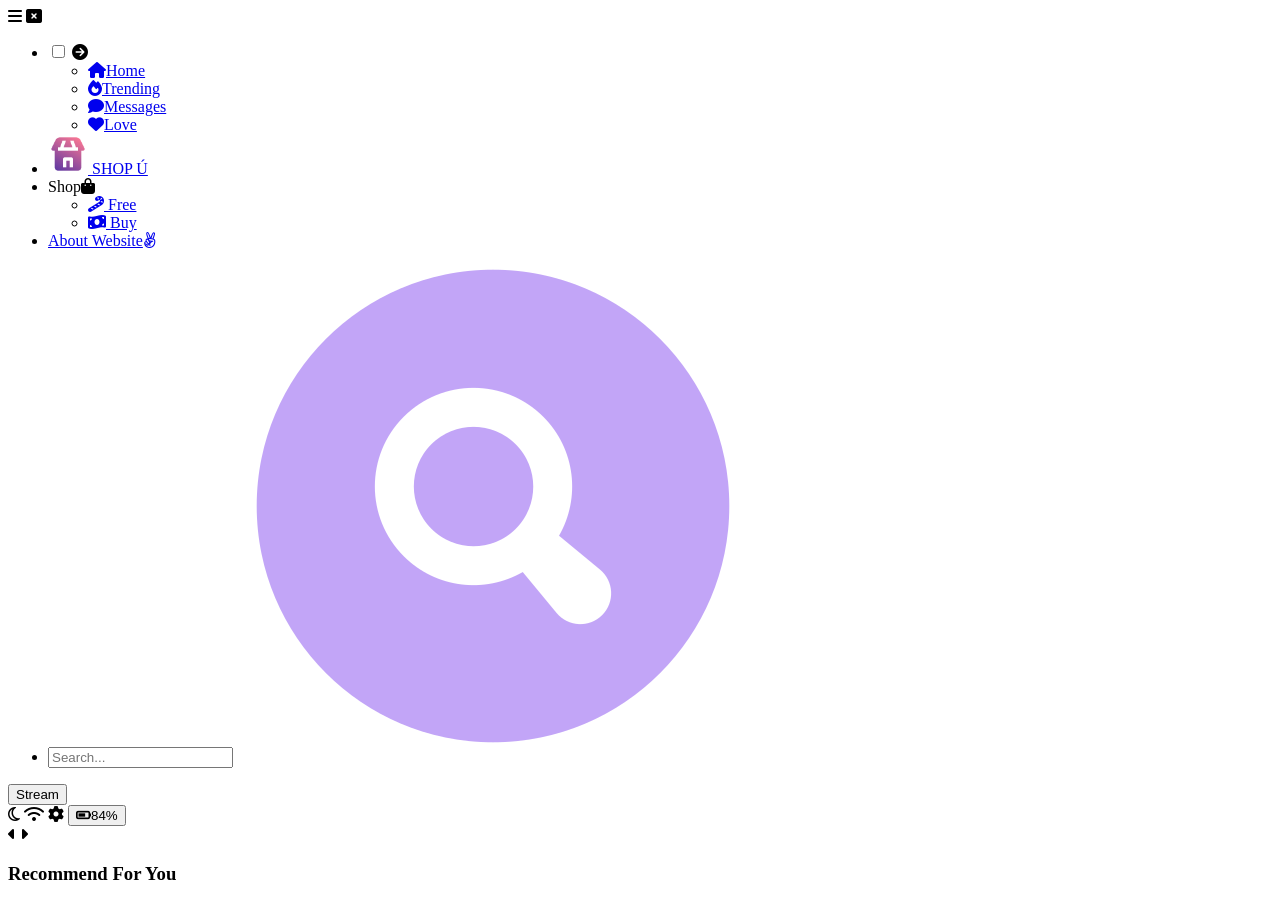
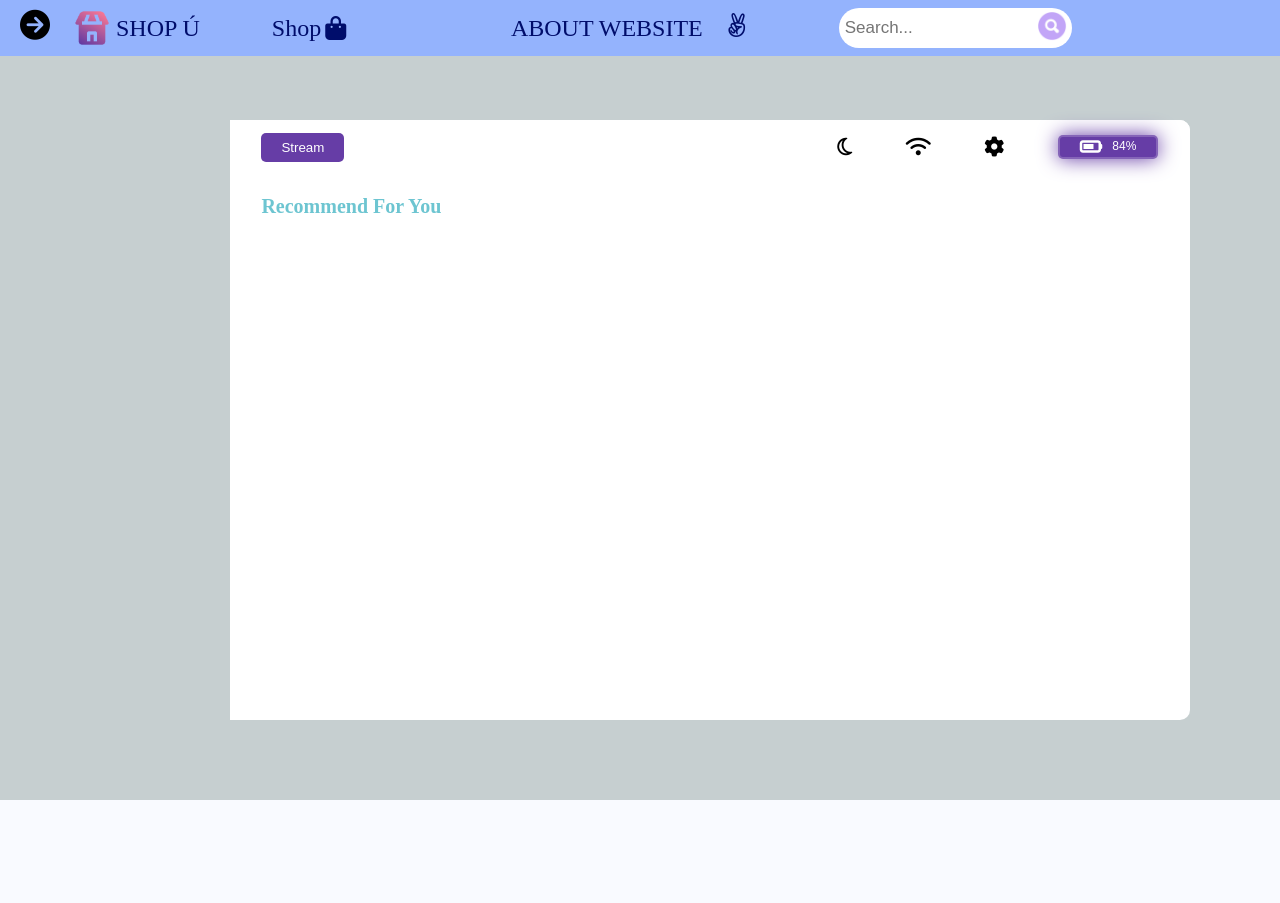
Before and after one commit to MUisthebest/Software-Engineer, a Node server app: template src/views/Homepage.ejs in a window 1280 px wide. After the commit the page ends 800 px from the top, so only its background shows below. Run offline with Node 20, Linux system fonts and the light colour scheme; the template is opened without the code that fills it, so the values that code supplies are empty.

Commit message:
So Stress

```diff
--- /dev/null
+++ b/src/public/css/HomePage-style.css
@@ -0,0 +1,484 @@
+@media screen and (min-width: 1024px) {
+    :root {
+      --normal-font-size: 1rem;
+    }
+  }
+
+  * {
+    box-sizing: border-box;
+    padding: 0;
+    margin: 0;
+  }
+
+  body {
+    font-family: var("Montserrat", sans-serif);
+    font-size: var(.938rem);
+    background-color: var(hsl(220, 100%, 97%));
+  }
+
+  ul {
+    list-style: none;
+  }
+
+  a {
+    text-decoration: none;
+  }
+
+  /* input[type="checkbox"] {
+    float: right;
+    padding: 6px;
+    border: none;
+    height: 2.5rem;
+    margin: 0.5rem 0 0 0;
+    font-size: 17px;
+    border-radius: 30px;
+  } */
+
+
+  .slide{
+    top: 56px;
+    height: 1000px;
+    width: 240px;
+    position: absolute;
+    background: #94B3FD;
+    transition: 0.5s ease;
+    transform: translateX(-240px);
+  }
+
+  ul li{
+    list-style: none;
+    position: relative;
+  }
+
+  ul li a{
+    text-transform: uppercase;
+    text-decoration: none;
+    color: #fff;
+  }
+
+  ul li::after{
+    content: '';
+    height: 3px;
+    width: 0%;
+    background: #c0d099;
+    position: absolute;
+    left: 0;
+    bottom: 5px;
+    transition: .5s;
+  }
+
+  ul li:hover::after{
+    width: 100%;
+  }
+
+  ul li a i{
+    width: 60px;
+    text-align: center;
+    height: 30px;
+  }
+
+  .hide{
+    -webkit-appearance: none;
+    appearance: none;
+    display: none;
+    visibility: hidden;
+  }
+
+
+  .bt_burger, .bt_close{
+  position: absolute;
+  width: 30px;
+  height: 30px;
+  line-height: 35px;
+  z-index: 101;
+  font-size: 30px;
+  left: 20px;
+  top: 10px;
+  transition: .3s;
+  }
+
+  #check:checked
+  ~label #arrow{
+    opacity: 1;
+    transform: rotate(90deg);
+  }
+
+
+  #check:checked~.slide{
+  transform: translateX(0);
+  }
+
+
+
+  .container {
+    margin-inline: 1.5rem;
+    width: 100%;
+  }
+
+  .header {
+    position: fixed;
+    top: 0;
+    left:0;
+    width: 100%;
+    height: 100%;
+    background-color: #c6cfd0;
+    box-shadow: 0 2px 16px hsla(220, 32%, 8%, .3);
+    z-index: var(100);
+  }
+
+  .nav {
+    height: 3.5rem;
+    background-color:#94B3FD;
+    width: 100%;
+  }
+
+  .nav__logo,
+  .nav__burger,
+  .nav__close {
+    color:white;
+  }
+
+  .nav__data{
+    height: 100%;
+    display: flex;
+    justify-content: space-between;
+    align-items: center;
+  }
+
+  .nav__logo{
+    display: inline-flex;
+    align-items: center;
+    font-weight: var(600);
+  }
+
+  .nav__logo i{
+    font-size: 1.25rem;
+  }
+
+  .nav__toggle{
+    position: relative;
+    width: 32px;
+    height: 32px;
+  }
+
+  .nav__burger,
+  .nav__close{
+    position:absolute;
+    width: max-content;
+    height: max-content;
+    inset: 0;
+    margin: auto;
+    font: 1.25rem;
+    cursor: pointer;
+    transition: opacity .1s, transform .4s;
+  }
+
+  .nav__close{
+    opacity: 0;
+  }
+
+  @media screen and (max-width: 1118px) {
+    .nav__menu{
+        position: absolute;
+        left: 0;
+        top: 2.5rem;
+        width: 100%;
+        height: calc(100vh - 3.5rem);
+        overflow: auto;
+        pointer-events: none;
+        opacity: 0;
+        transition: top .4s, opacity .3s;
+    }
+    .nav__menu::-webkit-scrollbar{
+        width: 0;
+    }
+
+    .nav__list{
+        background-color: black;
+        padding-top: 1rem;
+    }
+
+
+  }
+
+
+
+  .nav__link{
+    color: #000D6B;
+    background-color: #94B3FD;
+    font-size: 1.5rem;
+    height: 55px;
+    font-weight: var(600);
+    padding: 1rem 1rem;
+    justify-content: space-between;
+    display: flex;
+    align-items: center;
+    transition: background-color .3s;
+  }
+
+
+
+  .show-menu{
+    opacity: 1;
+    top: 1.5rem;
+    pointer-events: initial;
+  }
+
+  .show-icon .nav__burger{
+    opacity: 0;
+    transform: rotate(90deg);
+  }
+
+  .show-icon .nav__close{
+    opacity: 1;
+    transform: rotate(90deg);
+  }
+
+  .down__item{
+    cursor: pointer;
+  }
+
+  .dropdown-arrow{
+    font-size: 1.5rem;
+    font-weight: initial;
+    transition: transform .4s;
+  }
+
+  .dropdown__link{
+    padding: 1.25rem 1.25rem 1.25rem 2.5rem;
+    color: rgb(0, 0, 0);
+    background-color: #6DC5D1;
+    display: flex;
+    align-items: center;
+    column-gap: .5rem;
+    font-weight: var(600);
+  }
+
+  .dropdown__link i{
+    font-size: 1.25rem;
+  }
+
+  .dropdown__menu{
+    max-height: 0;
+    overflow: hidden;
+    transition: max-height .4s ease-out;
+  }
+
+  .dropdown__menu li a{
+  display: flex;
+  width: 100;
+  justify-content: center;
+  align-items: center;
+  }
+
+  .down__item:hover .dropdown__menu{
+    max-height: 1000px;
+    transition: max-height .4s ease-in;
+  }
+
+  @media screen and (max-width: 340px) {
+    .container{
+        margin-inline: 1rem;
+    }
+    .nav__link{
+        padding-inline: 1rem;
+    }
+  }
+
+  @media screen and (min-width: 1118px) {
+    .container {
+      margin-inline: auto;
+    }
+
+    .nav {
+      height: calc(var(3.5rem)+1.5rem);
+      display: flex;
+      justify-content: space-between;
+    }
+
+    .nav__toggle {
+      display: none;
+    }
+    .nav__list {
+      height: 100%;
+      display: flex;
+      column-gap: 4.5rem;
+    }
+    .nav__link{
+        height: 100%;
+        padding: 0;
+        justify-content: initial;
+        column-gap: .25rem;
+    }
+
+  }
+
+  .containerNav label #arrow{
+    position: absolute;
+    width: 35px;
+    height: 35px;
+    line-height: 35px;
+    right: 10px;
+    font-size: 25px;
+    background: #fff;
+    box-shadow: 0 0 5px rgba(0,0,0,0.7);
+    text-align: center;
+    top: 10px;
+    border-radius: 50px;
+    color: #3EDBF0;
+    transition: .3s;
+  }
+
+  .search-container {
+  display: flex;
+  align-items: center;
+  position: relative;
+  height: 3.5;
+  }
+
+  .search-container input[type="searchbox"] {
+    float: right;
+    padding: 6px;
+    border: none;
+    height: 2.5rem;
+    margin: 0.5rem 0 0 0;
+    font-size: 17px;
+    border-radius: 30px;
+  }
+
+  .search-container #check_SearchButton {
+  position: absolute;
+  right: 5px;
+  top: 55%;
+  transform: translateY(-50%);
+  height: 30px;
+  width: 30px;
+  }
+
+  header article{
+    width: 75%;
+    height: 75%;
+    margin: 5% 20% 20% 18%;
+    border-radius: 0px 10px 10px 0px;
+    background-color: white;
+  }
+
+  header article nav{
+    width: 100%;
+    height: 9%;
+    border: 1px solid #fff;
+    border-radius: 0px 10px 0px 0px;
+    padding: 0 30px;
+    display: flex;
+    align-items: center;
+    justify-content: space-between;
+  }
+
+  header article nav button{
+    padding: 7px 20px;
+    border-radius: 5px;
+    border: none;
+    outline: none;
+    background: #663da6;
+    color: #fff;
+    font-weight: 600px;
+  }
+
+  header article nav .right_bx{
+    width: 36%;
+    border: 1px solid #fff;
+    display: flex;
+    align-items: center;
+    justify-content: space-between;
+  }
+
+  header article nav .right_bx i{
+    font-size: 20px;
+    cursor: pointer;
+    transition: .5s;
+
+  }
+
+  header article nav .right_bx i:hover{
+    color: rgb(255,255,255,255);
+  }
+
+  header article nav .right_bx button{
+    padding: 0px 20px;
+    background: rgb(184,184,184,.2);
+    border: 2px solid rgb(255,255,255,.2);
+    display: flex;
+    align-items: center;
+    font-size: 12px;
+    color: #fff;
+    transition: .5s linear;
+  }
+
+  header article nav .right_bx button span{
+    margin: -2px 0px 0px 10px;
+  }
+
+  header article nav .right_bx .active_battery{
+    background: #663da6;
+    box-shadow: 0px 0px 20px #663da6;
+  }
+
+  header article .game1{
+    position: relative;
+    width: 100%;
+    height: 250px;
+    border: 1px solid #fff;
+    padding: 0px 30px;
+    margin-top: 20px;
+  }
+
+  header article .game1 h3{
+    color:#6DC5D1;
+    font-size: 20px;
+    font-weight: 600;
+    transition: .5s linear;
+  }
+
+  header article .game1 .gameBx{
+    width: 100%;
+    height: 175px;
+    border: 1px solid #fff;
+    display: flex;
+    align-items: center;
+    overflow: auto;
+    scroll-behavior: smooth;
+  }
+
+  header article .game1 .gameBx::-webkit-scrollbar{
+    display: none;
+  }
+
+
+  header article .game1 .scroll_item_bt{
+    position: absolute;
+    right: 5%;
+    top: 0;
+    display: flex;
+    align-items: center;
+    color:#fff;
+  }
+
+  header article .game1 .scroll_item_bt i{
+    margin-left: 5px;
+    cursor: pointer;
+    transition: .5s linear;
+  }
+
+  header article .game1 .scroll_item_bt i:hover{
+    color: #494848;
+  }
+
+
+  header article .game1 .gameBx .card{
+    min-width: 220px;
+    height: 160px;
+    border: 1px solid #fff;
+    border-radius: 10px;
+    margin-top: 10px;
+    margin-right: 20px;
+  }
--- a/src/views/Homepage.ejs
+++ b/src/views/Homepage.ejs
@@ -69,7 +69,7 @@
                         <i class="far fa-moon"></i>
                         <i class="fas fa-wifi"></i>
                         <i class="fas fa-cog"></i>
-                        <button><i class="fas fa-battery-three-quarters"></i><span>84%</span></button>
+                        <button class="active_battery"><i class="fas fa-battery-three-quarters"></i><span>84%</span></button>
                     </div>
                 </nav>
                 <div class="game1">
@@ -103,6 +103,9 @@
                         <div class="card">
 
                         </div>
+                        <div class="card">
+
+                        </div>
                     </div>
                 </div>
             </article>
```
Also changed, not shown: src/controller/menuController.js (added, +12 -0 lines), src/public/css/AboutWeb-style.css (renamed from src/public/css/Menu-style.css, +28 -12 lines), src/router/web.js (+5 -3 lines).
